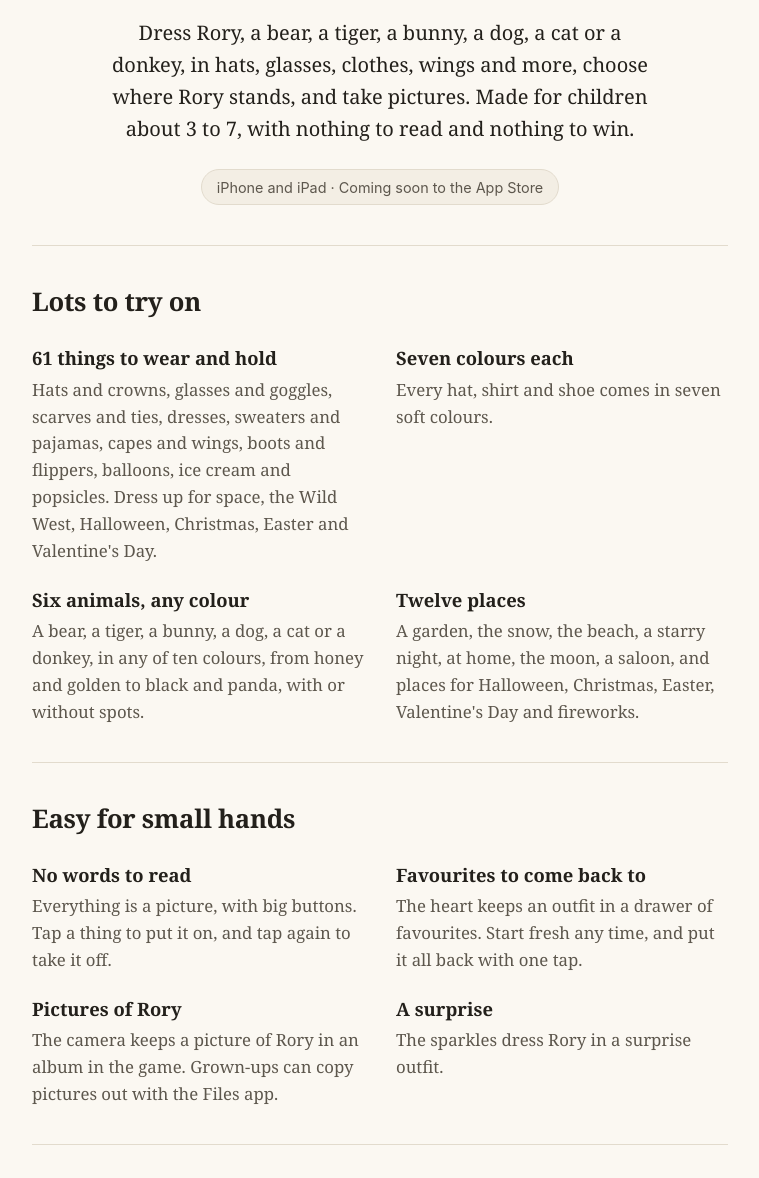
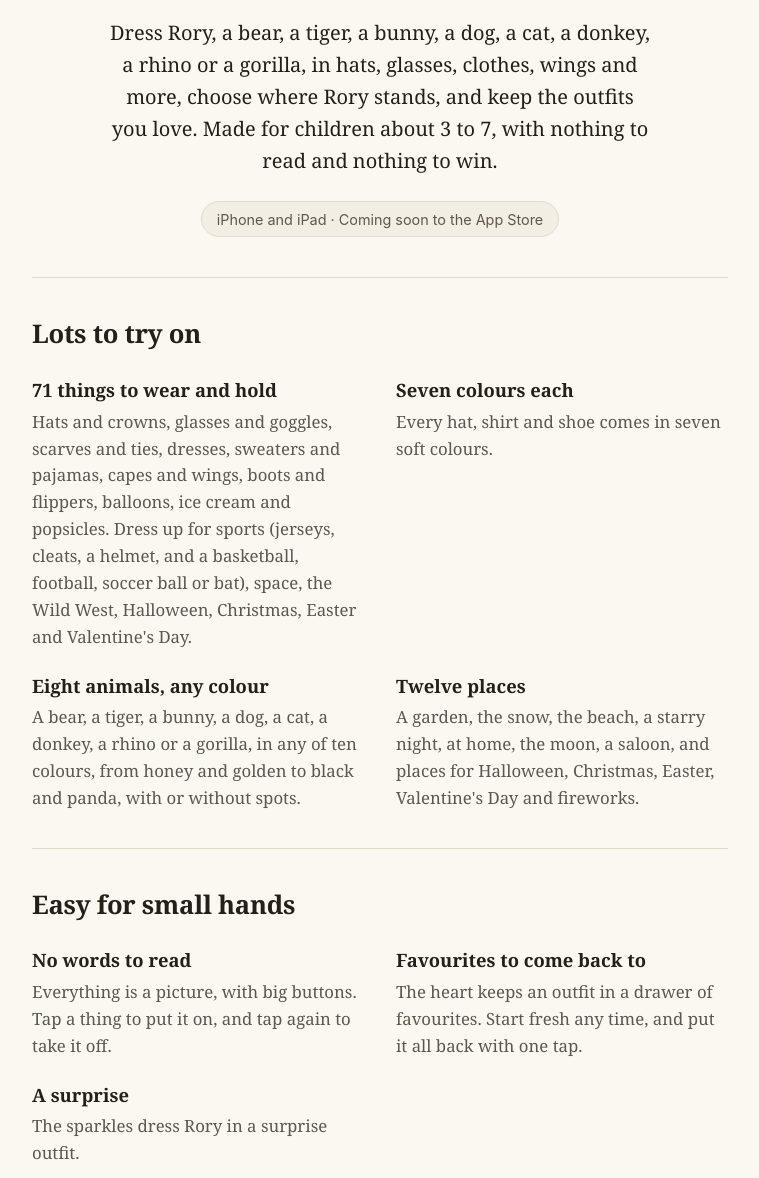
Before and after one commit to KananEisley/byway-site, a plain HTML site: page rory-bears/index.html in a window 1280 px wide. Shown: the part 334-1512 px from the top of the page, without its empty margins (260-1019 px from the left). Drawn offline with Linux system fonts and the light colour scheme.

Commit message:
Rory Bears: eight animals, sports things, no camera (#12)
Claude-Session: https://claude.ai/code/session_01FY8Ki9343XKvozgQXWufPz

Co-authored-by: Claude <noreply@anthropic.com>

```diff
--- a/rory-bears/index.html
+++ b/rory-bears/index.html
@@ -4,7 +4,7 @@
   <meta charset="utf-8">
   <meta name="viewport" content="width=device-width, initial-scale=1">
   <title>Rory Bears: a pleasant dress-up game</title>
-  <meta name="description" content="Rory Bears is a pleasant dress-up game for small children: dress Rory the bear, tiger, bunny, dog, cat or donkey, choose where Rory stands, and take pictures. No words to read, no score, no ads, nothing collected. For iPhone and iPad.">
+  <meta name="description" content="Rory Bears is a pleasant dress-up game for small children: dress Rory the bear, tiger, bunny, dog, cat, donkey, rhino or gorilla, choose where Rory stands, and keep favourite outfits. No words to read, no score, no ads, nothing collected. For iPhone and iPad.">
   <link rel="icon" href="/images/rory-bears-icon.png">
   <link rel="apple-touch-icon" href="/images/rory-bears-icon.png">
   <link rel="stylesheet" href="/style.css">
@@ -24,7 +24,7 @@
       <img class="icon" src="/images/rory-bears-icon.png" alt="" width="96" height="96">
       <h1>Rory Bears</h1>
       <p class="tagline">A pleasant dress-up game for small children.</p>
-      <p class="lede">Dress Rory, a bear, a tiger, a bunny, a dog, a cat or a donkey, in hats, glasses, clothes, wings and more, choose where Rory stands, and take pictures. Made for children about 3 to 7, with nothing to read and nothing to win.</p>
+      <p class="lede">Dress Rory, a bear, a tiger, a bunny, a dog, a cat, a donkey, a rhino or a gorilla, in hats, glasses, clothes, wings and more, choose where Rory stands, and keep the outfits you love. Made for children about 3 to 7, with nothing to read and nothing to win.</p>
       <span class="status">iPhone and iPad · Coming soon to the App Store</span>
     </div>
 
@@ -32,16 +32,16 @@
       <h2>Lots to try on</h2>
       <div class="things">
         <div>
-          <h3>61 things to wear and hold</h3>
-          <p>Hats and crowns, glasses and goggles, scarves and ties, dresses, sweaters and pajamas, capes and wings, boots and flippers, balloons, ice cream and popsicles. Dress up for space, the Wild West, Halloween, Christmas, Easter and Valentine's Day.</p>
+          <h3>71 things to wear and hold</h3>
+          <p>Hats and crowns, glasses and goggles, scarves and ties, dresses, sweaters and pajamas, capes and wings, boots and flippers, balloons, ice cream and popsicles. Dress up for sports (jerseys, cleats, a helmet, and a basketball, football, soccer ball or bat), space, the Wild West, Halloween, Christmas, Easter and Valentine's Day.</p>
         </div>
         <div>
           <h3>Seven colours each</h3>
           <p>Every hat, shirt and shoe comes in seven soft colours.</p>
         </div>
         <div>
-          <h3>Six animals, any colour</h3>
-          <p>A bear, a tiger, a bunny, a dog, a cat or a donkey, in any of ten colours, from honey and golden to black and panda, with or without spots.</p>
+          <h3>Eight animals, any colour</h3>
+          <p>A bear, a tiger, a bunny, a dog, a cat, a donkey, a rhino or a gorilla, in any of ten colours, from honey and golden to black and panda, with or without spots.</p>
         </div>
         <div>
           <h3>Twelve places</h3>
@@ -60,10 +60,6 @@
         <div>
           <h3>Favourites to come back to</h3>
           <p>The heart keeps an outfit in a drawer of favourites. Start fresh any time, and put it all back with one tap.</p>
-        </div>
-        <div>
-          <h3>Pictures of Rory</h3>
-          <p>The camera keeps a picture of Rory in an album in the game. Grown-ups can copy pictures out with the Files app.</p>
         </div>
         <div>
           <h3>A surprise</h3>
```
Also changed, not shown: rory-bears/privacy/index.html (+2 -3 lines), rory-bears/support/index.html (+2 -7 lines).
